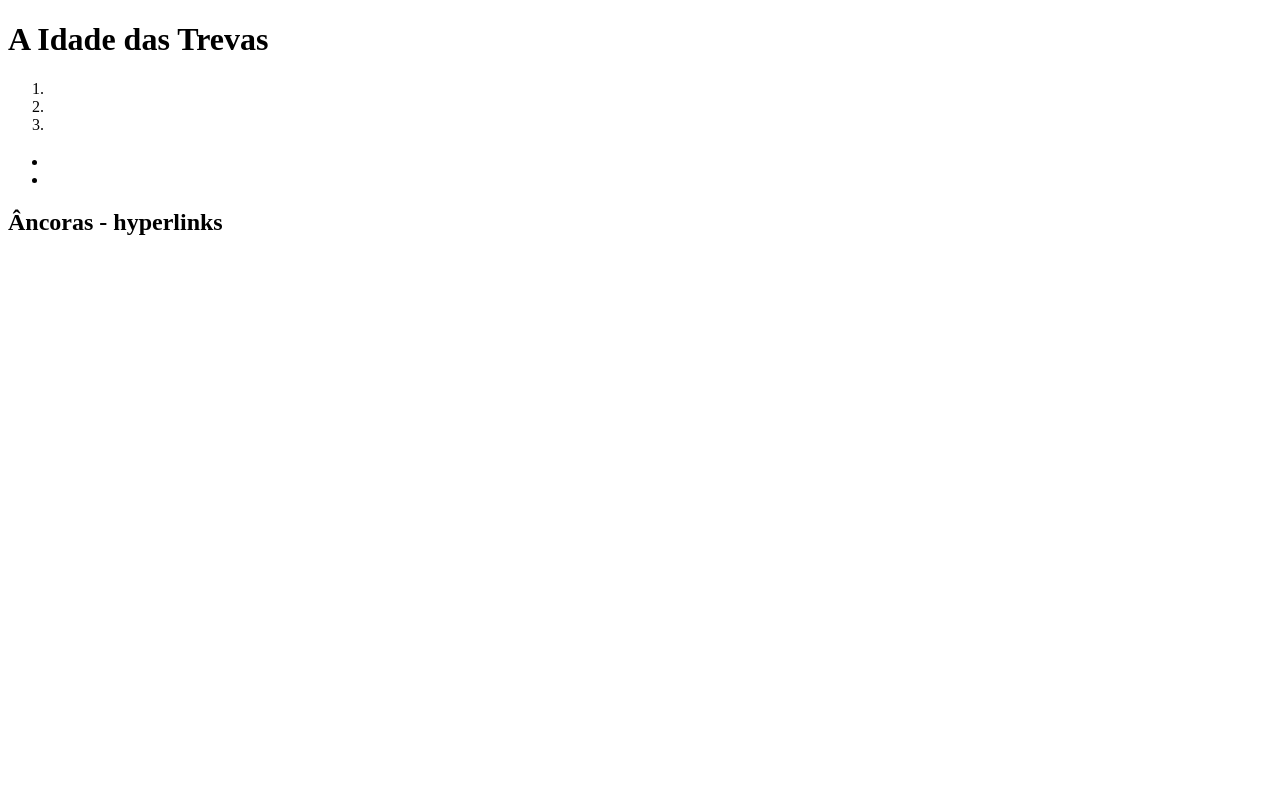
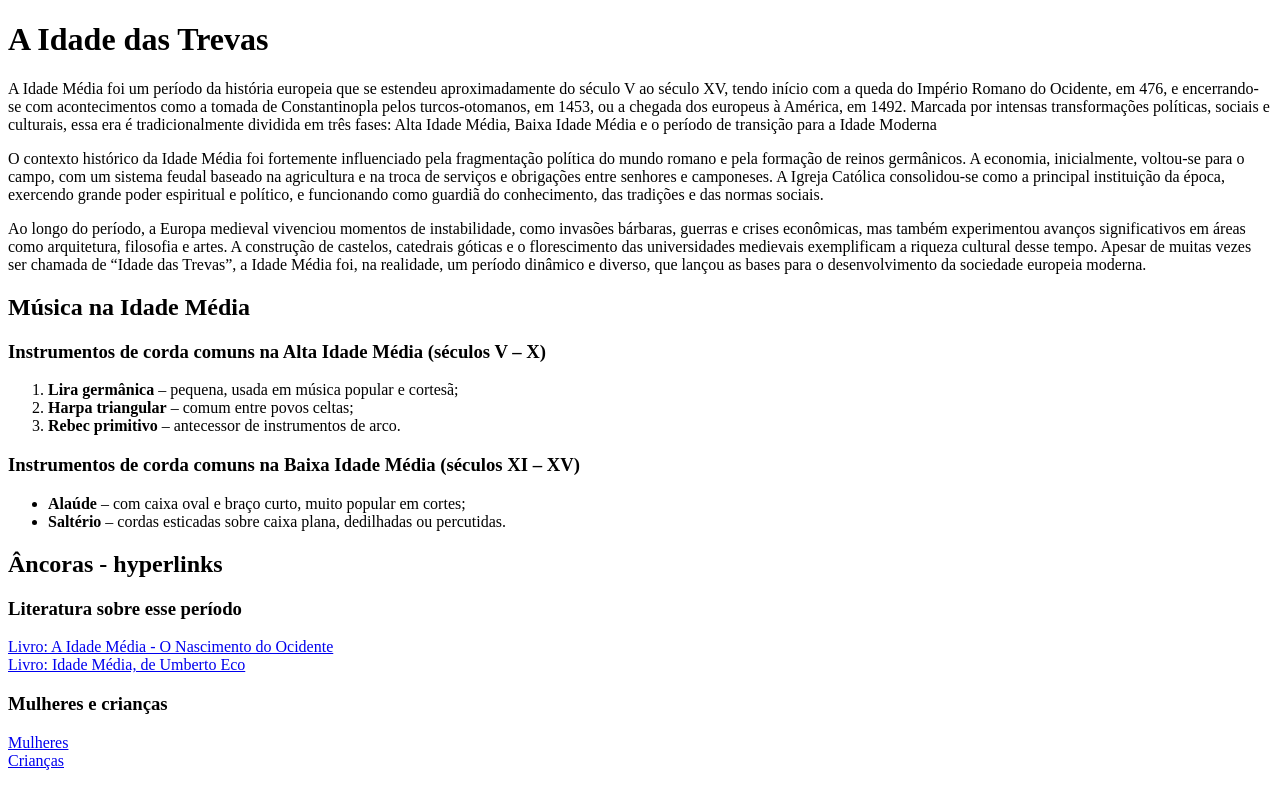
Before and after one commit to karolpaivalima/A-Idade-das-Trevas, a plain HTML site: page index.html in a window 1280 px wide. Drawn offline with Linux system fonts and the light colour scheme.

Commit message:
primeiro commit feito em casa

```diff
--- a/index.html
+++ b/index.html
@@ -7,25 +7,31 @@
 </head>
 <body>
     <h1>A Idade das Trevas</h1>
-    <p></p>
-    <p></p>
-    <p></p>
+    <p>A Idade Média foi um período da história europeia que se estendeu aproximadamente do século V ao século XV, tendo início com a queda do Império Romano do Ocidente, em 476, e encerrando-se com acontecimentos como a tomada de Constantinopla pelos turcos-otomanos, em 1453, ou a chegada dos europeus à América, em 1492. Marcada por intensas transformações políticas, sociais e culturais, essa era é tradicionalmente dividida em três fases: Alta Idade Média, Baixa Idade Média e o período de transição para a Idade Moderna </p>
+    <p>O contexto histórico da Idade Média foi fortemente influenciado pela fragmentação política do mundo romano e pela formação de reinos germânicos. A economia, inicialmente, voltou-se para o campo, com um sistema feudal baseado na agricultura e na troca de serviços e obrigações entre senhores e camponeses. A Igreja Católica consolidou-se como a principal instituição da época, exercendo grande poder espiritual e político, e funcionando como guardiã do conhecimento, das tradições e das normas sociais.</p>
+    <p>Ao longo do período, a Europa medieval vivenciou momentos de instabilidade, como invasões bárbaras, guerras e crises econômicas, mas também experimentou avanços significativos em áreas como arquitetura, filosofia e artes. A construção de castelos, catedrais góticas e o florescimento das universidades medievais exemplificam a riqueza cultural desse tempo. Apesar de muitas vezes ser chamada de “Idade das Trevas”, a Idade Média foi, na realidade, um período dinâmico e diverso, que lançou as bases para o desenvolvimento da sociedade europeia moderna.</p>
 
-    <h2></h2>
-    <h3></h3>
+    <h2>Música na Idade Média</h2>
+    <h3>Instrumentos de corda comuns na Alta Idade Média (séculos V – X)</h3>
     <ol>
-        <li></li>
-        <li></li>
-        <li></li>
+        <li><strong>Lira germânica</strong> – pequena, usada em música popular e cortesã;</li>
+        <li><strong>Harpa triangular</strong> – comum entre povos celtas;</li>
+        <li><strong>Rebec primitivo</strong> – antecessor de instrumentos de arco.</li>
     </ol>
 
-    <h3></h3>
+    <h3>Instrumentos de corda comuns na Baixa Idade Média (séculos XI – XV)</h3>
     <ul>
-        <li></li>
-        <li></li>
+        <li><strong>Alaúde</strong> – com caixa oval e braço curto, muito popular em cortes;</li>
+        <li><strong>Saltério</strong> – cordas esticadas sobre caixa plana, dedilhadas ou percutidas.</li>
     </ul>
 
     <h2>Âncoras - hyperlinks</h2>
+    <h3>Literatura sobre esse período</h3>
+    <a href="https://www.ispsn.org/sites/default/files/documentos-virtuais/pdf/hilario-franco-jr-a-idade-media-pdf.pdf">Livro: A Idade Média - O Nascimento do Ocidente</a> <br>
+    <a href="https://www.ispsn.org/sites/default/files/documentos-virtuais/pdf/idade_media_-_umberto_eco.pdf">Livro: Idade Média, de Umberto Eco</a>
 
+    <h3>Mulheres e crianças</h3>
+    <a href="./pages/papeldasmulheres.html">Mulheres</a> <br>
+    <a href="./pages/infancia.html">Crianças</a>
 </body>
 </html>
```
Also changed, not shown: pages/infancia.html (added, +13 -0 lines), pages/papeldasmulheres.html (added, +13 -0 lines).
